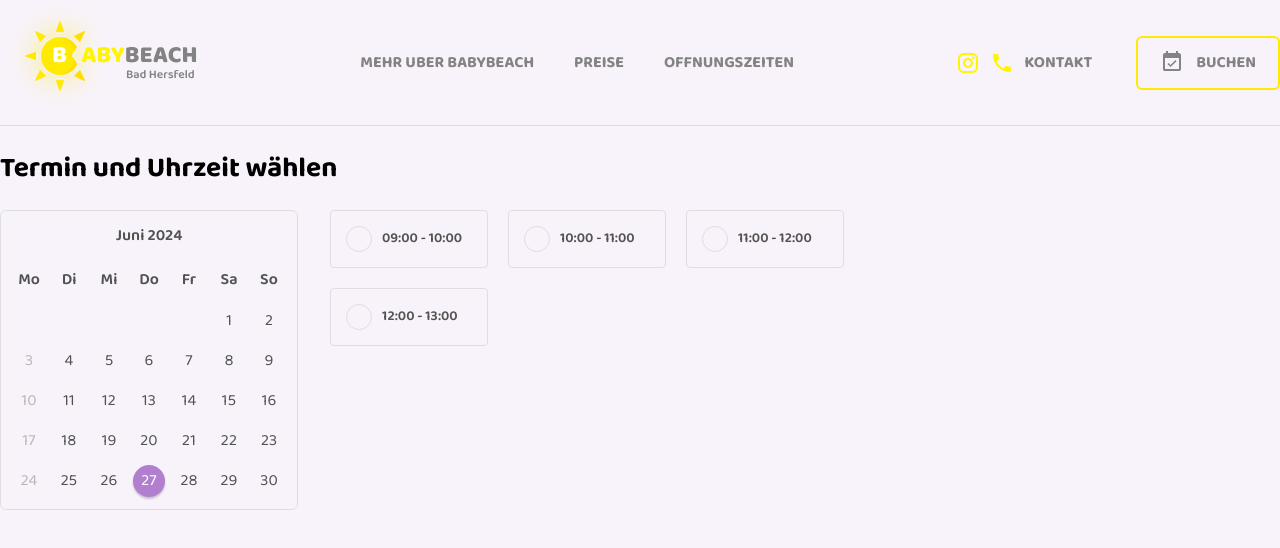
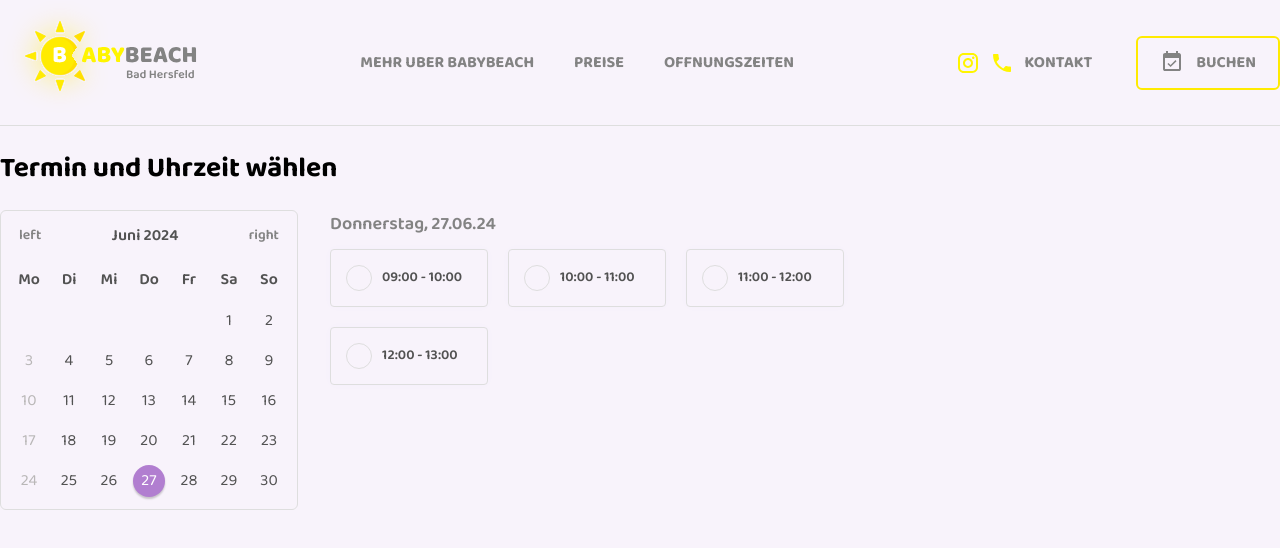
Before and after one commit to steagly/babybeach-dashboard, a React (Vite) app: page /landing in a window 1280 px wide. Shown: the top 548 px of the page. Built offline with nearby package versions, Linux system fonts and the light colour scheme; no server answers.

Commit message:
feature: add close and open sidebar functionality

```diff
--- a/src/components/Calendar.jsx
+++ b/src/components/Calendar.jsx
@@ -33,6 +33,11 @@ export default function Calendar() {
   const events = useCalendarStore((state) => state.events);
   const setEvents = useCalendarStore((state) => state.setEvents);
   const setSelectedEvent = useCalendarStore((state) => state.setSelectedEvent);
+
+  const handleDateButton = (currentDate) => {
+    setSelectedDate(currentDate);
+    setCalendarFormat("day");
+  };
 
   const handleCreateEvent = () => {
     setMode("create");
@@ -97,7 +102,7 @@ export default function Calendar() {
         transition={{ duration: 0.6 }}
       >
         <div>
-          <DatePicker />
+          <DatePicker changeDay={handleDateButton} />
           <button
             className={styles.create_appo_btn}
             onClick={() => handleCreateEvent("create")}
--- a/src/components/Dashboard.jsx
+++ b/src/components/Dashboard.jsx
@@ -4,15 +4,23 @@ import Header from "./Header";
 import Sidebar from "./Sidebar";
 import styles from "./Dashboard.module.css";
 import DatePicker from "./DatePicker";
+import useSideBarStore from "../store/sidebarStore";
 
 export default function Dashboard() {
   const location = useLocation();
   const dashboardRoute = location.pathname === "/dashboard";
+  const { sidebarIsOpen } = useSideBarStore();
 
   return (
     <div className={styles.dashboard}>
       <Sidebar />
-      <div className={styles.home_container}>
+      <div
+        className={
+          sidebarIsOpen
+            ? styles.home_container
+            : `${styles.home_container} ${styles.container_max}`
+        }
+      >
         {dashboardRoute && (
           <>
             <Header sectionName={"Dashboard"} />
--- a/src/components/DatePicker.jsx
+++ b/src/components/DatePicker.jsx
@@ -2,7 +2,7 @@ import styles from "./DatePicker.module.css";
 import { useState } from "react";
 import useCalendarStore from "../store/calendarStore";
 
-export default function DatePicker() {
+export default function DatePicker({ changeDay }) {
   const today = new Date();
 
   const selectedDate = useCalendarStore((state) => state.selectedDate);
@@ -14,12 +14,31 @@ export default function DatePicker() {
   const [currentMonth, setCurrentMonth] = useState(today.getMonth());
   const [currentYear, setCurrentYear] = useState(today.getFullYear());
 
+  const changeMonth = (key) => {
+    switch (key) {
+      case "prevMonth":
+        setCurrentMonth((prevMonth) => {
+          if (prevMonth === 0) {
+            setCurrentYear((prevYear) => prevYear - 1);
+            return 11;
+          }
+          return prevMonth - 1;
+        });
+        break;
+
+      case "nextMonth":
+        setCurrentMonth((prevMonth) => {
+          if (prevMonth === 11) {
+            setCurrentYear((prevYear) => prevYear + 1);
+            return 0;
+          }
+          return prevMonth + 1;
+        });
+        break;
+    }
+  };
+
   const daysInMonth = (month, year) => new Date(year, month + 1, 0).getDate();
-
-  const handleDateButton = (currentDate) => {
-    setSelectedDate(currentDate);
-    setCalendarFormat("day");
-  };
 
   const renderCalendar = (month, year) => {
     const date = new Date(year, month, 1);
@@ -57,7 +76,7 @@ export default function DatePicker() {
         <div
           key={day}
           className={`${styles.date_day} ${isSelected ? styles.selected : ""} ${isMonday ? styles.inactive : ""}`}
-          onClick={() => !isMonday && handleDateButton(currentDate)}
+          onClick={() => !isMonday && changeDay(currentDate)}
         >
           {day}
         </div>
@@ -70,7 +89,9 @@ export default function DatePicker() {
     <div className={styles.date_container}>
       <div className={styles.date_wrapper}>
         <div className={styles.date_header}>
+          <button onClick={() => changeMonth("prevMonth")}>left</button>
           <div>{`${new Date(currentYear, currentMonth).toLocaleString("de-DE", { month: "long", year: "numeric" })}`}</div>
+          <button onClick={() => changeMonth("nextMonth")}>right</button>
         </div>
         <div className={styles.date_grid}>
           {renderCalendar(currentMonth, currentYear)}
--- a/src/components/Sidebar.jsx
+++ b/src/components/Sidebar.jsx
@@ -12,14 +12,17 @@ import statsIcon from "../assets/stats.svg";
 import settingsIcon from "../assets/settings.svg";
 import exitIcon from "../assets/exit.svg";
 import styles from "./Sidebar.module.css";
+import useSideBarStore from "../store/sidebarStore";
 
 function Sidebar() {
   const logout = useAuthStore((state) => state.logout);
   const navigate = useNavigate();
   const location = useLocation();
 
+  const { toggleSidebar, sidebarIsOpen } = useSideBarStore();
+
   const isActive = (path) =>
-    location.pathname === path ? styles.link_active : "";
+    (location.pathname === path) & sidebarIsOpen ? styles.link_active : "";
 
   const handleLogout = async (e) => {
     e.preventDefault();
@@ -40,9 +43,26 @@ function Sidebar() {
   };
 
   return (
-    <aside className={styles.sidebar}>
+    <aside
+      className={
+        sidebarIsOpen ? styles.sidebar : `${styles.sidebar} ${styles.closed}`
+      }
+    >
       <div className={styles.top}>
         <img src={logo} alt="logo" />
+        <button className={styles.close_btn} onClick={toggleSidebar}>
+          <svg
+            xmlns="http://www.w3.org/2000/svg"
+            viewBox="0 0 24 24"
+            width="18px"
+            height="18px"
+          >
+            <path
+              d="M19,6.41L17.59,5L12,10.59L6.41,5L5,6.41L10.59,12L5,17.59L6.41,19L12,13.41L17.59,19L19,17.59L13.41,12L19,6.41Z"
+              fill="#525252"
+            />
+          </svg>
+        </button>
       </div>
       <div className={styles.center}>
         <ul>
@@ -79,7 +99,7 @@ function Sidebar() {
               Statistics
             </Link>
           </li>
-          <p>account</p>
+          <p>{sidebarIsOpen ? "account" : ""}</p>
           <li>
             <Link className={styles.link} to="/dashboard">
               <img src={settingsIcon} alt="dashboard-icon" />
@@ -89,7 +109,7 @@ function Sidebar() {
           <li onClick={handleLogout}>
             <a className={styles.link}>
               <img src={exitIcon} alt="dashboard-icon" />
-              Logout
+              logout
             </a>
           </li>
         </ul>
--- a/src/components/booking/BookingSlots.jsx
+++ b/src/components/booking/BookingSlots.jsx
@@ -48,8 +48,18 @@ export default function TimeSlots() {
     setSelectedTimeSlot(event.target.value);
   };
 
+  const selectedDate = new Date();
+
   return (
     <div className={styles.timeslots_container}>
+      <p className={styles.selected_date}>
+        {selectedDate.toLocaleString("de-DE", {
+          weekday: "long",
+          day: "2-digit",
+          month: "2-digit",
+          year: "2-digit",
+        })}
+      </p>
       <div className={styles.timeslots}>
         {timeSlots.map((timeSlot) => {
           const formatedStartTime = formatTime(timeSlot.start);
--- a/src/components/booking/BookingSlots.module.css
+++ b/src/components/booking/BookingSlots.module.css
@@ -7,3 +7,10 @@
   gap: 20px;
   grid-template-columns: repeat(3, 158px);
 }
+
+.selected_date {
+  font-size: 18px;
+  color: #838383;
+  font-weight: 600;
+  margin-bottom: 10px;
+}
--- a/src/components/dashboard.module.css
+++ b/src/components/dashboard.module.css
@@ -6,4 +6,9 @@
   margin-left: 232px;
   flex: 1;
   padding-left: 18px;
+  transition: margin-left 0.2s ease-out;
 }
+
+.container_max {
+  margin-left: 50px;
+}
--- a/src/components/datePicker.module.css
+++ b/src/components/datePicker.module.css
@@ -14,9 +14,17 @@
 
 .date_header {
   display: flex;
-  justify-content: center;
+  max-width: 275px;
+  justify-content: space-between;
+  gap: 20px;
   padding-bottom: 14px;
   font-weight: 600;
+}
+
+.date_header button {
+  border: none;
+  background: none;
+  cursor: pointer;
 }
 
 .date_grid {
--- a/src/components/sidebar.module.css
+++ b/src/components/sidebar.module.css
@@ -2,21 +2,41 @@
   position: fixed;
   min-height: 100vh;
   background-color: #b17ed0;
-  min-width: 232px;
+  width: 232px;
   text-transform: uppercase;
+  transition: width 0.3s ease;
+  overflow-x: hidden;
 }
 
 .top {
   display: flex;
+  position: relative;
   align-items: center;
+  justify-content: space-between;
   height: 82px;
   border-bottom: 0.5px solid #a273bf;
+}
+
+.close_btn {
+  display: flex;
+  border: none;
+  cursor: pointer;
+  align-items: center;
+  justify-content: center;
+  position: absolute;
+  top: 5px;
+  right: 5px;
+  background-color: #ffffff;
+  border-radius: 4px;
+  width: 26px;
+  height: 26px;
 }
 
 .center {
   padding-top: 20px;
   padding-left: 8px;
   padding-right: 18px;
+  transition: all 0.3s ease;
 }
 
 .center ul {
@@ -35,7 +55,7 @@
   gap: 15px;
   height: 100%;
   width: 100%;
-  padding: 10px;
+  padding: 12px;
   border-radius: 4px;
   cursor: pointer;
   transition: all 0.6s;
@@ -67,6 +87,23 @@
   background-color: #a273bf;
 }
 
+.sidebar.closed {
+  width: 50px;
+  transition: width 0.3s ease;
+}
+
+.sidebar.closed .center {
+  display: flex;
+  flex-direction: column;
+  padding: 20px 0px 0px 0px;
+  transition: all 0.3s ease;
+}
+
+.sidebar.closed .close_btn {
+  right: 50%;
+  transform: translate(50%, 0);
+}
+
 @keyframes fadeIn {
   from {
     opacity: 0;
--- /dev/null
+++ b/src/store/sidebarStore.js
@@ -0,0 +1,9 @@
+import { create } from "zustand";
+
+const useSideBarStore = create((set) => ({
+  sidebarIsOpen: true,
+  toggleSidebar: () =>
+    set((state) => ({ sidebarIsOpen: !state.sidebarIsOpen })),
+}));
+
+export default useSideBarStore;
```
Also changed, not shown: src/App.jsx (+5 -5 lines), src/api/booking.js (added).
